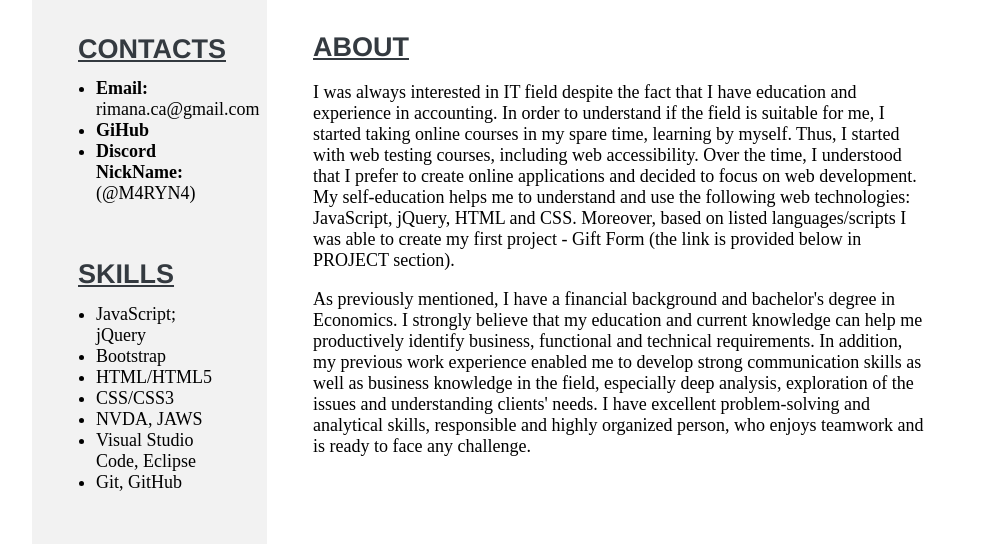
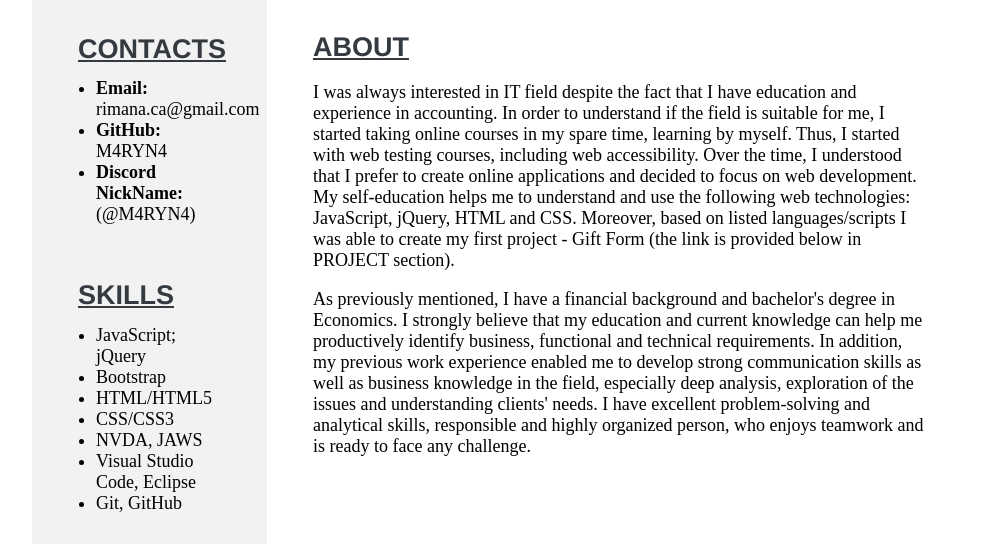
Before and after one commit to M4RYN4/rsschool-cv, a plain HTML site: page index.html in a window 1280 px wide. Shown: the part 233-777 px from the top of the page, without its empty margins (138-1141 px from the left). Drawn offline with Linux system fonts and the light colour scheme.

Commit message:
feat: update missing GitHub

```diff
--- a/index.html
+++ b/index.html
@@ -46,7 +46,7 @@
 
                         <ul>
                             <li><b>Email:</b> <br>rimana.ca@gmail.com</li>
-                            <li><b>GiHub</b></li>
+                            <li><b>GitHub:</b><br>M4RYN4</li>
                             <li><b>Discord NickName:</b>(@M4RYN4)</li>
                         </ul>
                     </div>
```
